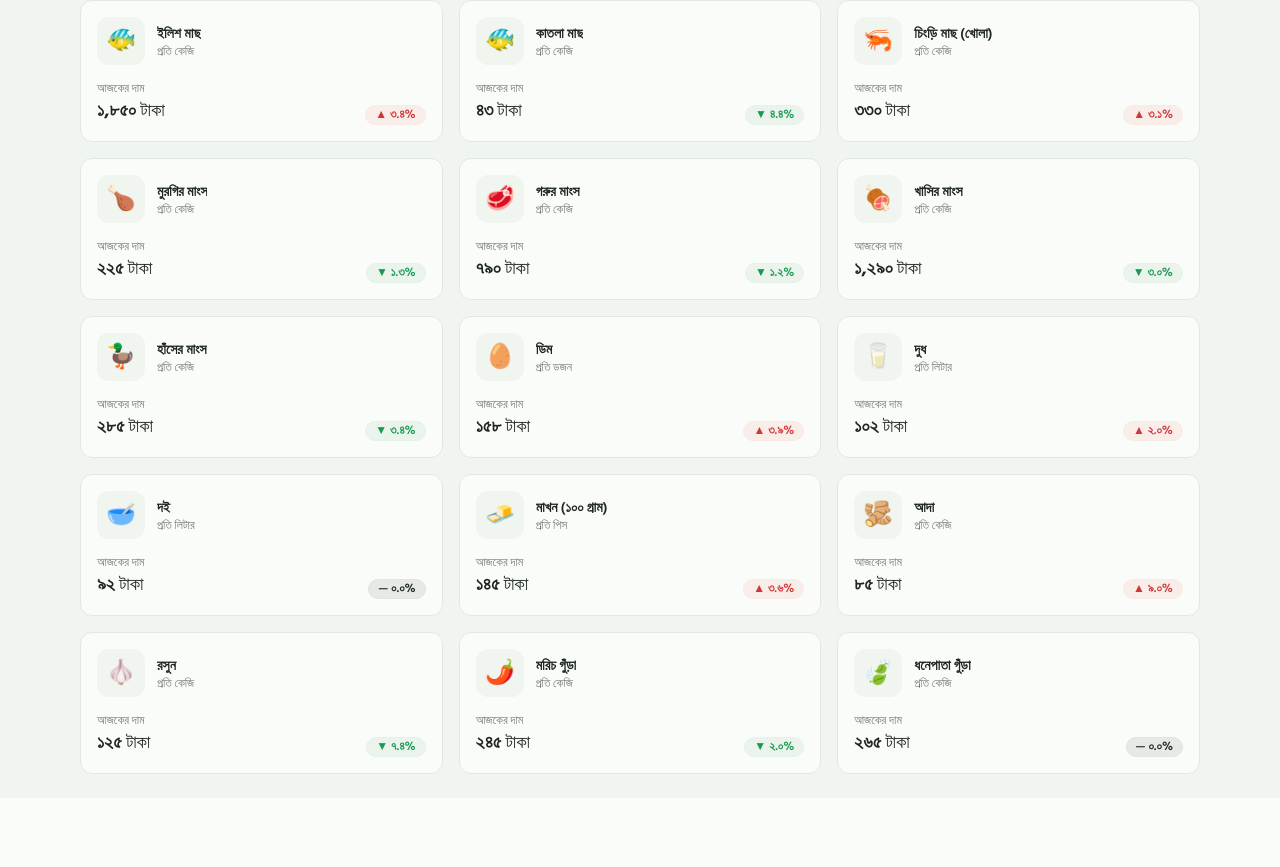
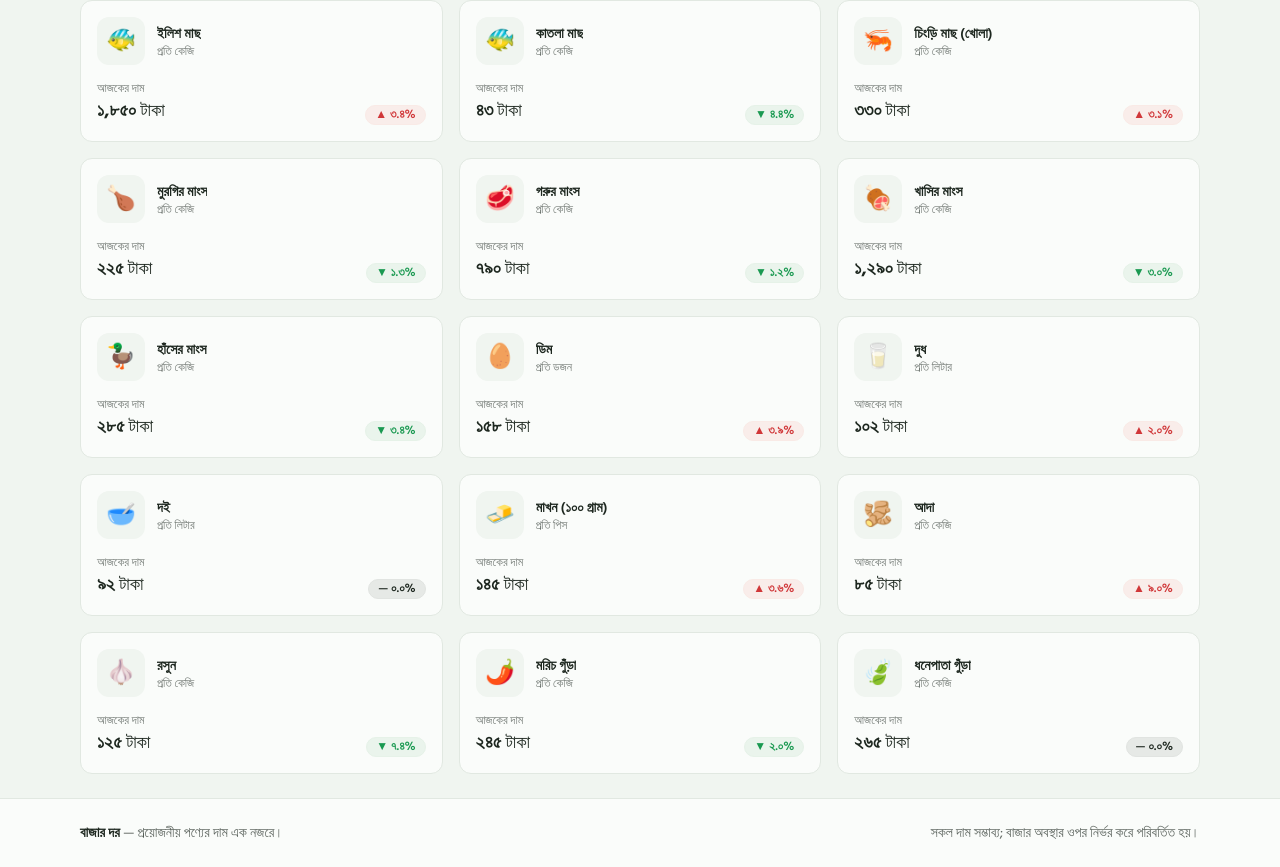
Before and after one commit to TarekAhmed353/PH-Seventh-Assignment, a Next.js app: page / in a window 1280 px wide. Shown: the part 2329-3196 px from the top of the page. Before the commit the page ends 3127 px from the top, so only its background shows below. Built offline with nearby package versions, Linux system fonts and the light colour scheme; no server answers; a web font is replaced by a local one.

Commit message:
Adding footer with tagline and price disclaimer

```diff
--- a/src/app/layout.tsx
+++ b/src/app/layout.tsx
@@ -1,5 +1,6 @@
 import type { Metadata } from "next";
 import { Hind_Siliguri, Noto_Color_Emoji } from "next/font/google";
+import Footer from "@/components/Footer";
 import Navbar from "@/components/Navbar";
 import Ticker from "@/components/Ticker";
 import "./globals.css";
@@ -34,10 +35,11 @@ export default function RootLayout({
       data-scroll-behavior="smooth"
       className={`${hindSiliguri.variable} ${notoEmoji.variable}`}
     >
-      <body className="min-h-screen bg-base-200 font-sans text-base-content antialiased">
+      <body className="flex min-h-screen flex-col bg-base-200 font-sans text-base-content antialiased">
         <Navbar />
         <Ticker />
-        {children}
+        <div className="flex-1">{children}</div>
+        <Footer />
       </body>
     </html>
   );
--- /dev/null
+++ b/src/components/Footer.tsx
@@ -0,0 +1,12 @@
+export default function Footer() {
+  return (
+    <footer className="border-t border-base-300 bg-base-100">
+      <div className="mx-auto flex max-w-6xl flex-col gap-2 px-4 py-6 text-center text-sm text-base-content/70 sm:flex-row sm:items-center sm:justify-between sm:text-left">
+        <p>
+          <span className="font-semibold text-base-content">বাজার দর</span> — প্রয়োজনীয় পণ্যের দাম এক নজরে।
+        </p>
+        <p>সকল দাম সম্ভাব্য; বাজার অবস্থার ওপর নির্ভর করে পরিবর্তিত হয়।</p>
+      </div>
+    </footer>
+  );
+}
```
